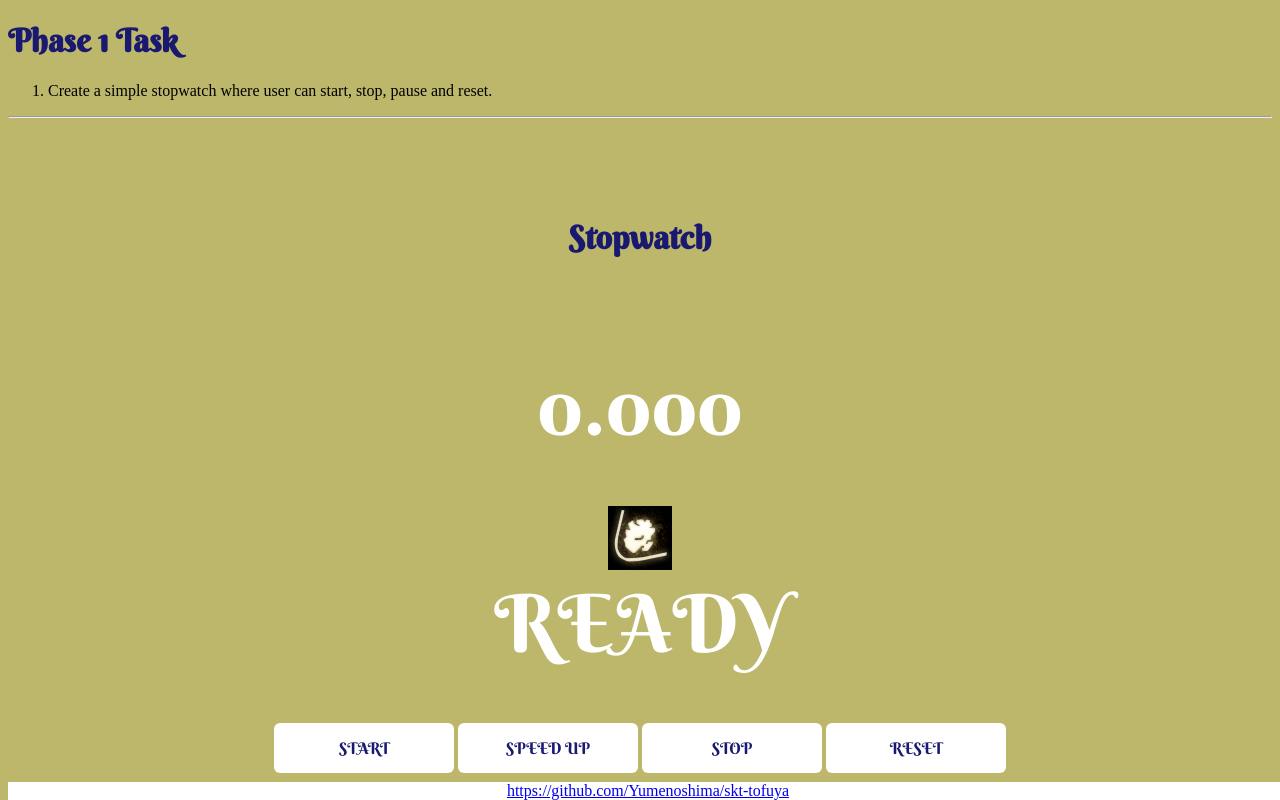
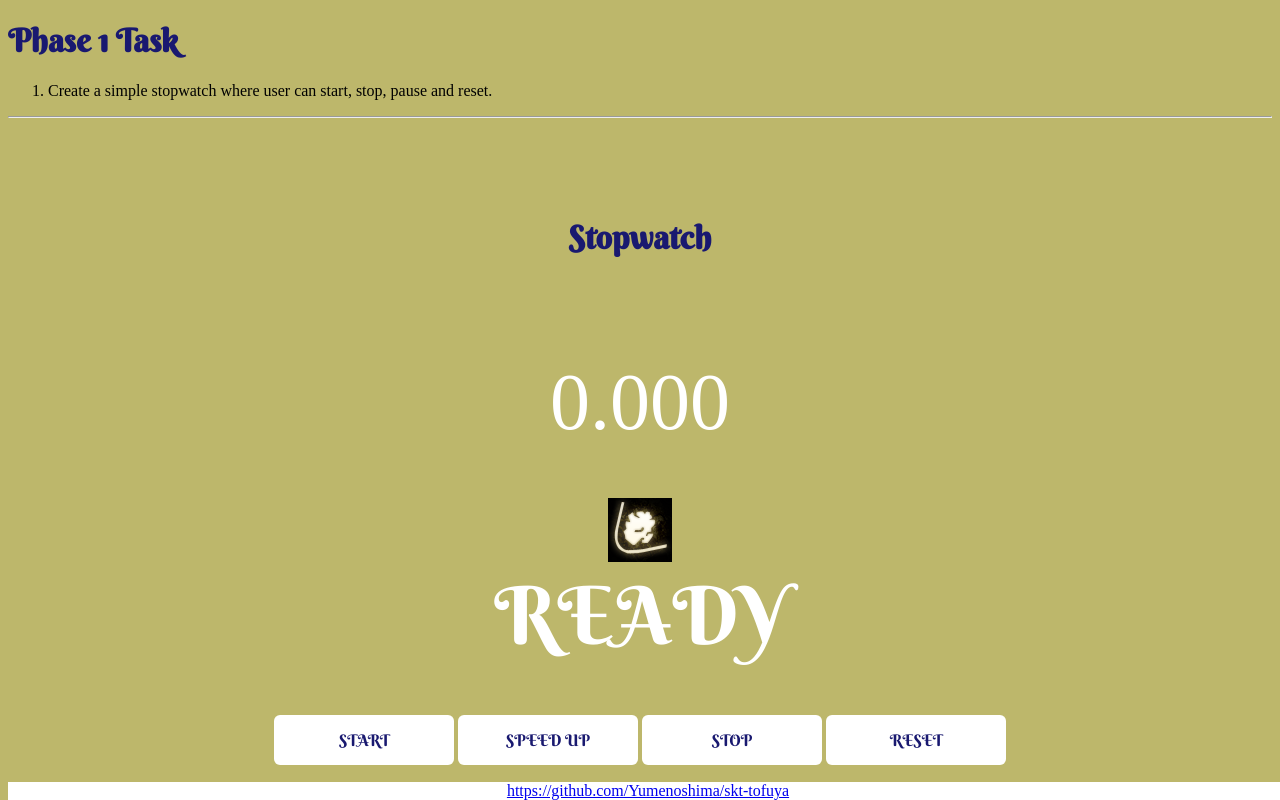
Before and after one commit to Yumenoshima/skt-tofuya, a plain HTML site: page stopwatch.html in a window 1280 px wide. Drawn offline with Linux system fonts and the light colour scheme.

Commit message:
changed font for timer text

```diff
--- a/stopwatch.html
+++ b/stopwatch.html
@@ -12,7 +12,7 @@
             margin-top: 100px;
             text-align: center;
         }
-        .title, .myButton, #timer, #state {
+        .title, .myButton, #state {
             font-family: 'Berkshire Swash', cursive;
             color: #191970;
         }
```
